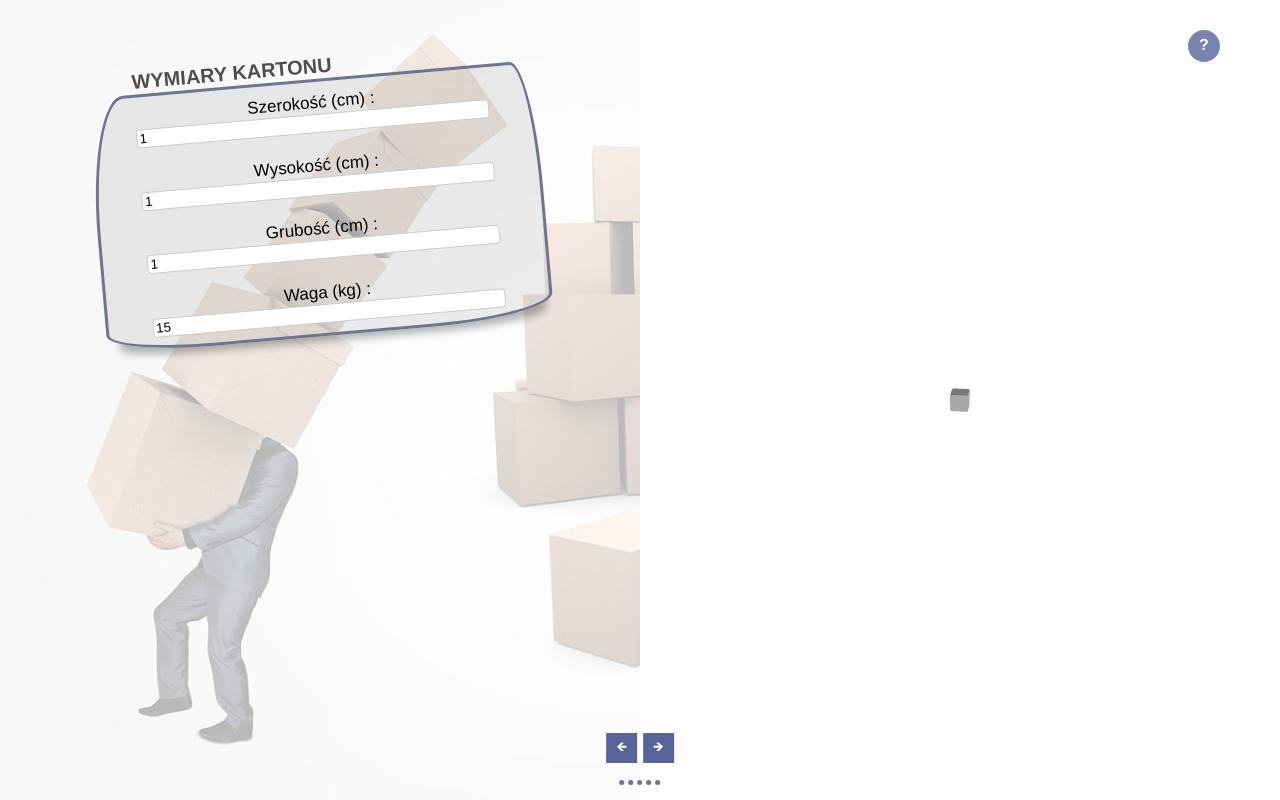
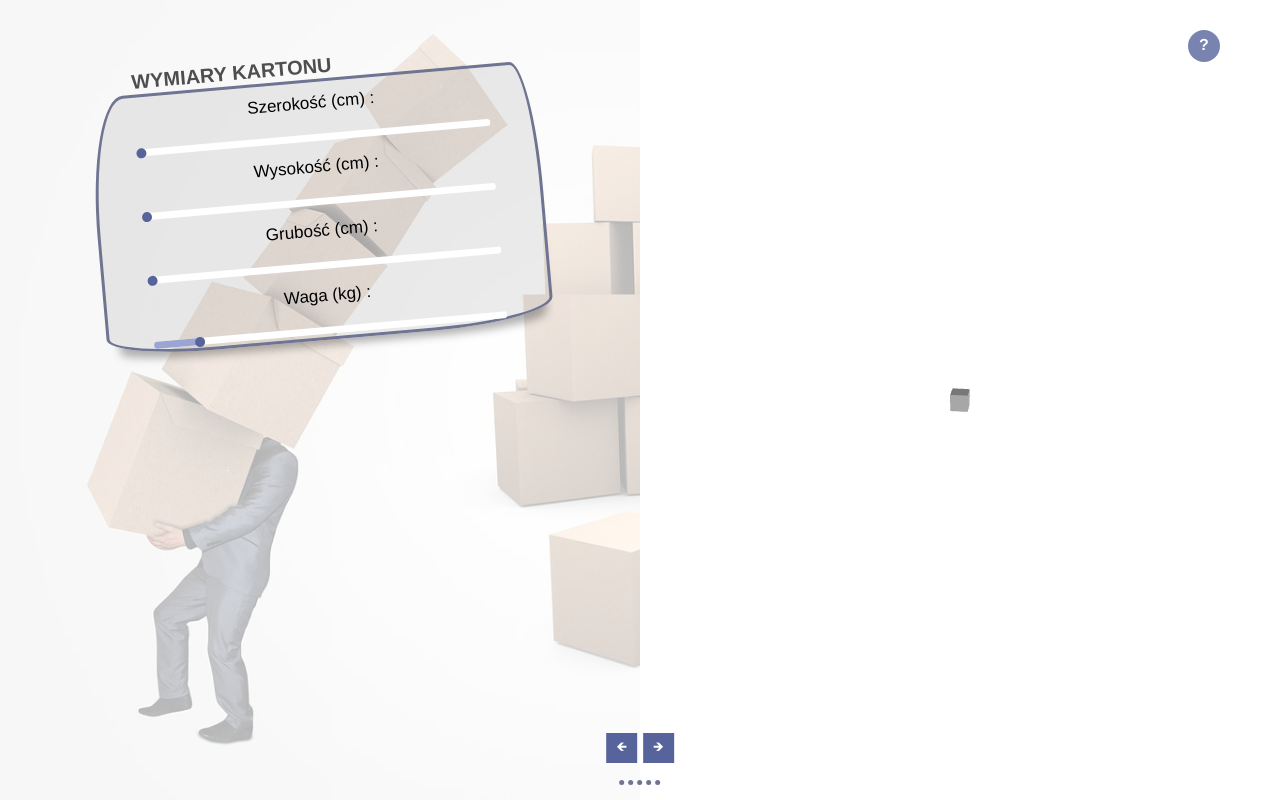
Before and after one commit to Maty2002v2/projekt-logistyk, a Vue app: page / in a window 1280 px wide. Built offline with nearby package versions, Linux system fonts and the light colour scheme.

Commit message:
Adding new component 'RangeInputComponent. Partial implementation'

```diff
--- /dev/null
+++ b/src/components/RangeInputComponent.vue
@@ -0,0 +1,182 @@
+<template>
+  <div>
+    <label :for="id">{{ labelText }}</label>
+    <div class="container">
+      <input
+        type="range"
+        :id="id"
+        class="inputRange"
+        :value="value"
+        :min="min"
+        :max="max"
+        @input="handleInput($event.target.value)"
+      />
+      <div class="selector" ref="selector">
+        <div class="selectValue"></div>
+        <div class="selectBtn">
+          <span>{{ value }}</span>
+        </div>
+      </div>
+      <div class="progressBar" ref="progressBar"></div>
+    </div>
+  </div>
+</template>
+
+<script>
+export default {
+  name: "RangeInputComponent",
+  props: {
+    labelText: String,
+    value: Number,
+    min: {
+      type: Number,
+      default: 1,
+    },
+    max: {
+      type: Number,
+      default: 120,
+    },
+  },
+  model: {
+    prop: "value",
+    event: "change",
+  },
+  data() {
+    return {
+      id: null,
+    };
+  },
+  mounted() {
+    this.id = this._uid;
+
+    this.$refs.selector.style.left =
+      Math.round((this.value / this.max) * 100) + "%";
+    this.$refs.progressBar.style.width =
+      Math.round((this.value / this.max) * 100) + "%";
+  },
+  methods: {
+    handleInput(e) {
+      this.$refs.selector.style.left = Math.round((e / this.max) * 100) + "%";
+      this.$refs.progressBar.style.width =
+        Math.round((e / this.max) * 100) + "%";
+
+      this.$emit("change", e);
+    },
+  },
+  watch: {
+    value() {
+      this.$refs.selector.style.left =
+        Math.round((this.value / this.max) * 100) + "%";
+      this.$refs.progressBar.style.width =
+        Math.round((this.value / this.max) * 100) + "%";
+    },
+  },
+};
+</script>
+
+<style scoped>
+.container {
+  position: relative;
+  width: 80%;
+  margin: 20px auto;
+}
+
+.inputRange {
+  -webkit-appearance: none;
+  width: 100%;
+  height: 7px;
+  outline: none;
+  border-radius: 3px;
+  position: absolute;
+  top: 0;
+  left: 0;
+  margin: 0;
+}
+
+.inputRange::-webkit-slider-thumb {
+  -webkit-appearance: none;
+  width: 48px;
+  height: 48px;
+  cursor: pointer;
+  z-index: 30;
+  position: relative;
+}
+
+.selector {
+  height: 25px;
+  width: 48px;
+  position: absolute;
+  bottom: 0px;
+  left: 50%;
+  /* transform: translateX(-50%); */
+  z-index: 2;
+}
+
+.selectBtn {
+  height: 10px;
+  width: 10px;
+  background: #57649c;
+  color: #57649c;
+  position: absolute;
+  border-radius: 50%;
+  transform: translateX(-50%);
+  bottom: -9px;
+  transition: 0.15s all ease-in;
+  box-sizing: border-box;
+}
+
+.inputRange:hover ~ .selector .selectBtn {
+  border-bottom-right-radius: 0;
+  transform: rotate(45deg) scale(3.2);
+  color: #ffffff;
+}
+
+.inputRange:active ~ .selector .selectBtn {
+  border: 1px solid white;
+}
+
+span {
+  display: inline-block;
+  font-size: 5px;
+  width: 100%;
+  height: 100%;
+  position: relative;
+  top: -9px;
+  left: -4px;
+  transform: rotate(315deg);
+}
+
+/* .selectValue {
+  width: 20px;
+  height: 12px;
+  position: absolute;
+  top: 0;
+  background: #ffd200;
+  border-radius: 4px;
+  text-align: center;
+  line-height: 45px;
+  font-size: 20px;
+  font-weight: bold;
+  transform: translateX(-50%);
+}
+
+.selectValue::after {
+  content: "";
+  border-top: 8px solid #ffd200;
+  border-left: 10px solid #000;
+  border-right: 10px solid #000;
+  position: absolute;
+  bottom: -14px;
+  left: 0;
+} */
+
+.progressBar {
+  height: 7px;
+  background: #9aa5d4;
+  border-radius: 3px;
+  position: absolute;
+  /* transform: translateY(-50%); */
+  top: 0;
+  left: 0;
+}
+</style>
--- a/src/components/carton/ViewCreateCarton.vue
+++ b/src/components/carton/ViewCreateCarton.vue
@@ -2,17 +2,25 @@
   <div class="flex-container">
     <div class="segmentBlock segmentInformation">
       <box-border title="wymiary kartonu">
-        <label for="cartonWidth">Szerokość (cm) : </label>
-        <input id="cartonWidth" type="number" v-model.number="width" />
+        <range-input-component
+          labelText="Szerokość (cm) :"
+          v-model.number="width"
+        ></range-input-component>
         <br />
-        <label for="cartonHeight">Wysokość (cm) :</label>
-        <input id="cartonHeight" type="number" v-model.number="height" />
+        <range-input-component
+          labelText="Wysokość (cm) : "
+          v-model.number="height"
+        ></range-input-component>
         <br />
-        <label for="cartonDepth">Grubość (cm) : </label>
-        <input id="cartonDepth" type="number" v-model.number="depth" />
+        <range-input-component
+          labelText="Grubość (cm) : "
+          v-model.number="depth"
+        ></range-input-component>
         <br />
-        <label for="cartonWeight">Waga (kg) : </label>
-        <input id="cartonWeight" type="number" v-model.number="weight" />
+        <range-input-component
+          labelText="Waga (kg) : "
+          v-model.number="weight"
+        ></range-input-component>
       </box-border>
       <box-border v-if="Boolean(oldValueWidth)" title="Poprzednie dane">
         <p>Szerokość: {{ oldValueWidth }}</p>
@@ -48,6 +56,7 @@
 <script>
 import { mapState, mapMutations } from "vuex";
 import BoxBorder from "../BoxBorder.vue";
+import RangeInputComponent from "../RangeInputComponent.vue";
 import RestoreButton from "../RestoreButton.vue";
 import TooltipComponent from "../TooltipComponent.vue";
 import Carton3DComponent from "./Carton3DComponent.vue";
@@ -59,6 +68,7 @@ export default {
     BoxBorder,
     RestoreButton,
     TooltipComponent,
+    RangeInputComponent,
   },
   created() {
     this.setWidthCarton(1);
@@ -70,6 +80,11 @@ export default {
     this.setOldValueHeight(this.height);
     this.setOldValueDepth(this.depth);
     this.setOldValueWeight(this.weight);
+  },
+  data() {
+    return {
+      x: 3,
+    };
   },
   computed: {
     width: {
--- a/src/styles/globalStyles.css
+++ b/src/styles/globalStyles.css
@@ -42,6 +42,7 @@
 }
 
 input[type="number"],
+/* input[type="range"], */
 select {
   display: block;
   width: 80%;
```
